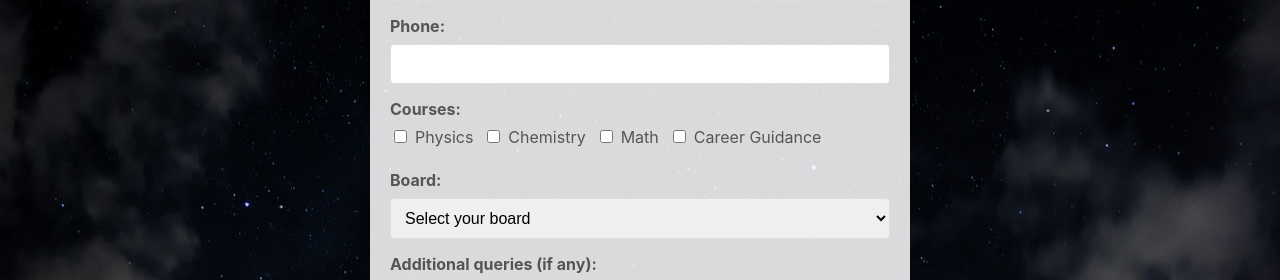
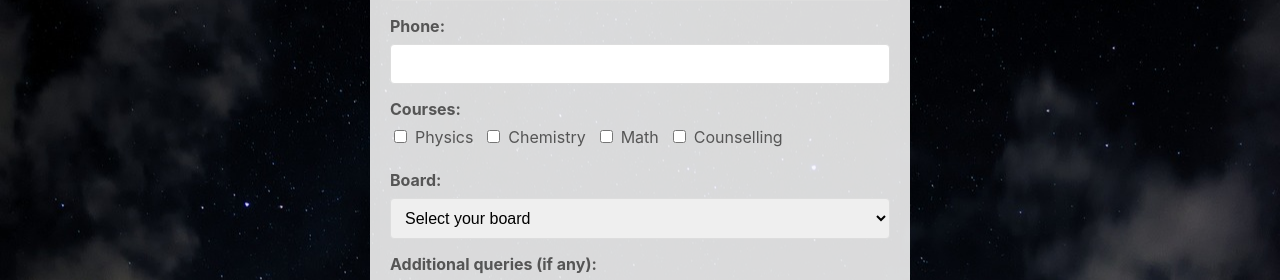
Before and after one commit to vm5/prodigypeak, a React (Create React App) app: page / in a window 1280 px wide. Shown: the part 4900-5180 px from the top of the page. Built offline with nearby package versions, Linux system fonts and the light colour scheme.

Commit message:
Update enroll.jsx

```diff
--- a/src/enroll.jsx
+++ b/src/enroll.jsx
@@ -131,11 +131,11 @@ const EnrollPage = () => {
                 <input
                   type="checkbox"
                   name="courses"
-                  value="Career Guidance"
+                  value="Counselling"
                   onChange={handleChange}
-                  checked={formData.courses.includes('Career Guidance')}
+                  checked={formData.courses.includes('Counselling')}
                 />
-                Career Guidance
+                Counselling
               </label>
             </CheckboxContainer>
           </InputField>
```
